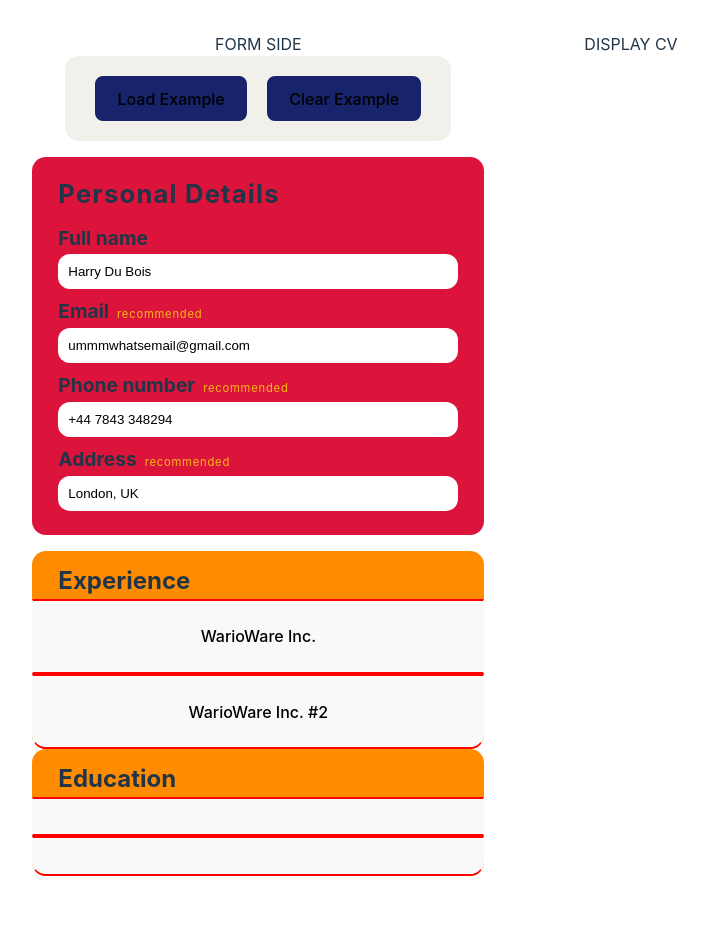
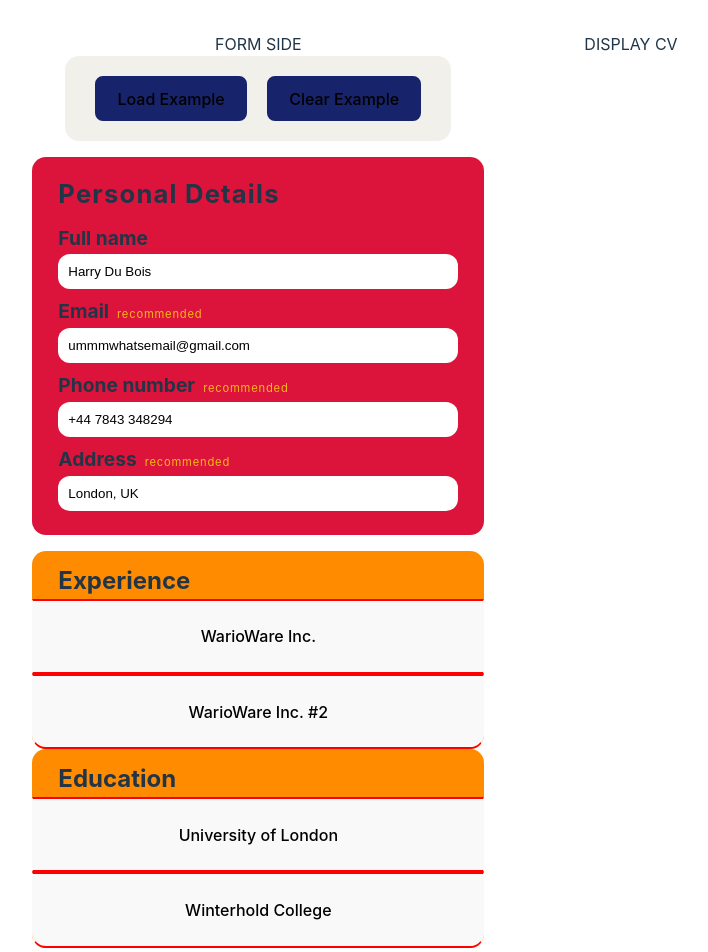
Before and after one commit to JHoldsworth23/cv-maker, a React (Vite) app: page / in a window 1280 px wide. Shown: the top 952 px of the page, without its empty margins (285-993 px from the left). Before the commit the page ends 908 px from the top, so only its background shows below. Built offline with nearby package versions, Linux system fonts and the light colour scheme.

Commit message:
add props as parameter and use in collapsedForm component for education and experience section

```diff
--- a/src/components/display-form.jsx
+++ b/src/components/display-form.jsx
@@ -1,12 +1,12 @@
 /* eslint-disable react/prop-types */
 import CollapsedForm from "./collapsed-form";
 
-export default function DisplayForm({ forms, Component, onChange, toggleCollapsed }) {
+export default function DisplayForm({ forms, Component, onChange, toggleCollapsed, titleKey, section }) {
     return (
         <>
             {forms.map(form =>
                 form.isCollapsed ?
-                <CollapsedForm key={form.id} id={form.id} title={form["companyName"]} sectionName="experience" onClick={toggleCollapsed} /> :
+                <CollapsedForm key={form.id} id={form.id} title={form[titleKey]} sectionName={section} onClick={toggleCollapsed} /> :
                 <Component key={form.id} form={form} onChange={onChange} />
             )}
         </>
```
